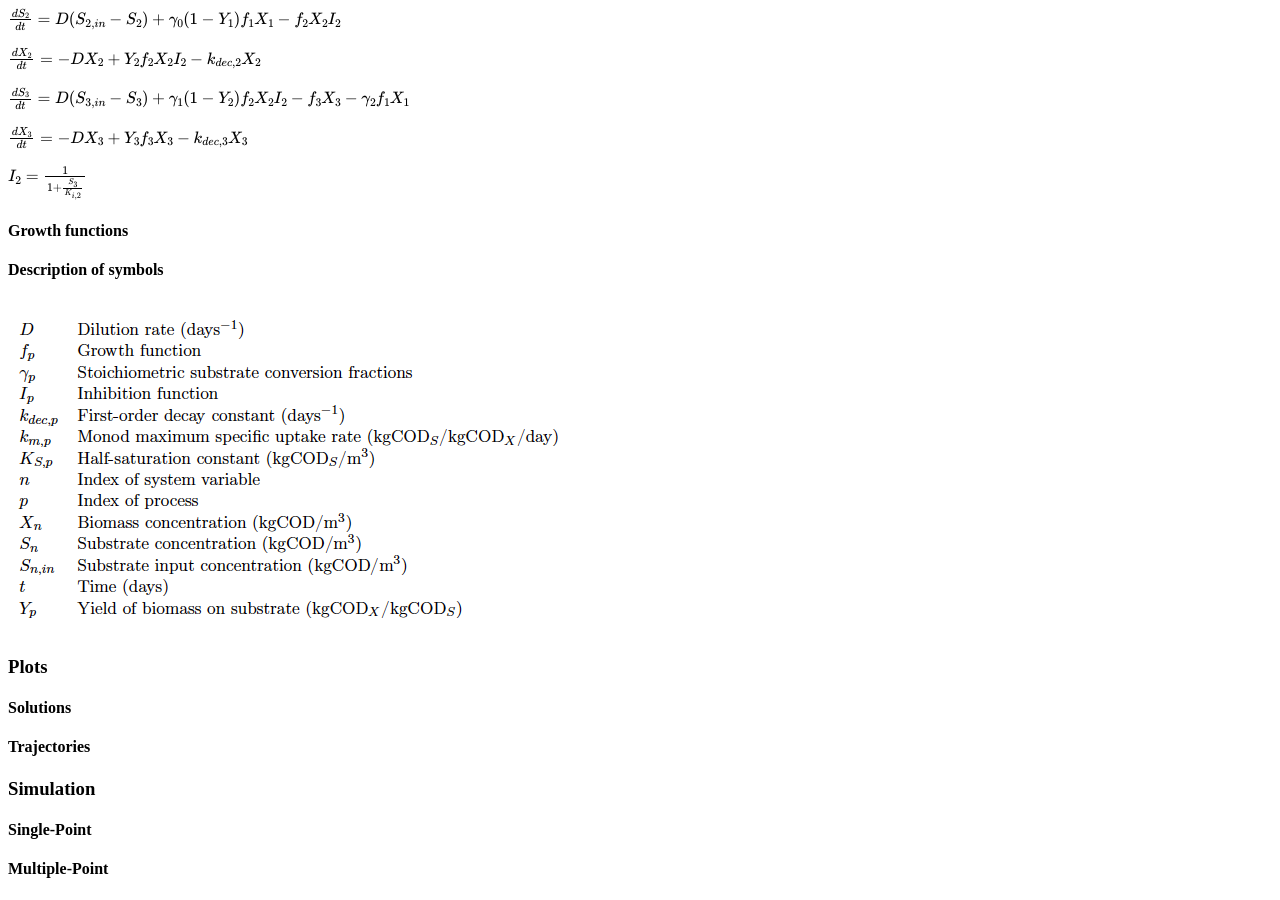
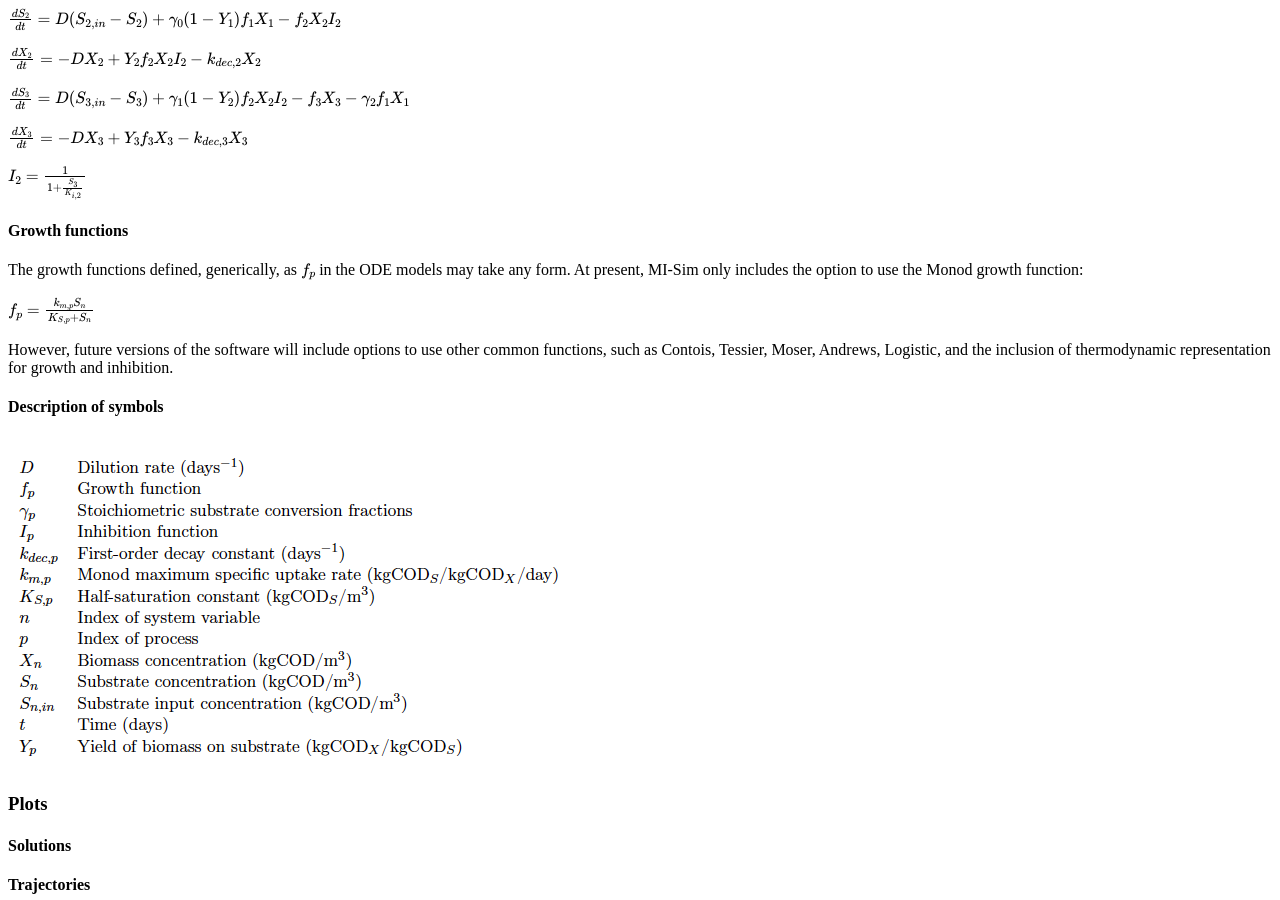
Before and after one commit to MI-SIM/MI-SIM.github.io, a Jekyll site: the page built from _posts/01-01-17-misiminterface.md, in a window 1280 px wide and 900 px high, scrolled down 6479 px. Built offline with Jekyll 4.4.1, drawn with Linux system fonts in a browser that asks for light colours; formulas are drawn with MathJax 3; a style sheet for code colours, icons or effects is not loaded.

```diff
--- a/_posts/01-01-17-misiminterface.md
+++ b/_posts/01-01-17-misiminterface.md
@@ -154,6 +154,15 @@
 
 #### Growth functions
 
+The growth functions defined, generically, as $f_p$ in the ODE models may take any form. At present, MI-Sim only includes
+the option to use the Monod growth function:
+
+$f_{p} = \frac{k_{m,p}S_n}{K_{S,p}+S_n}$
+
+However, future versions of the software will include options to use other common functions, such as Contois, Tessier, Moser, Andrews, Logistic,
+and the inclusion of thermodynamic representation for growth and inhibition.
+
+
 #### Description of symbols
 
 ![alt text](https://raw.githubusercontent.com/MI-SIM/MI-SIM.github.io/master/_posts/symbols.png "Description of symbols")
```
